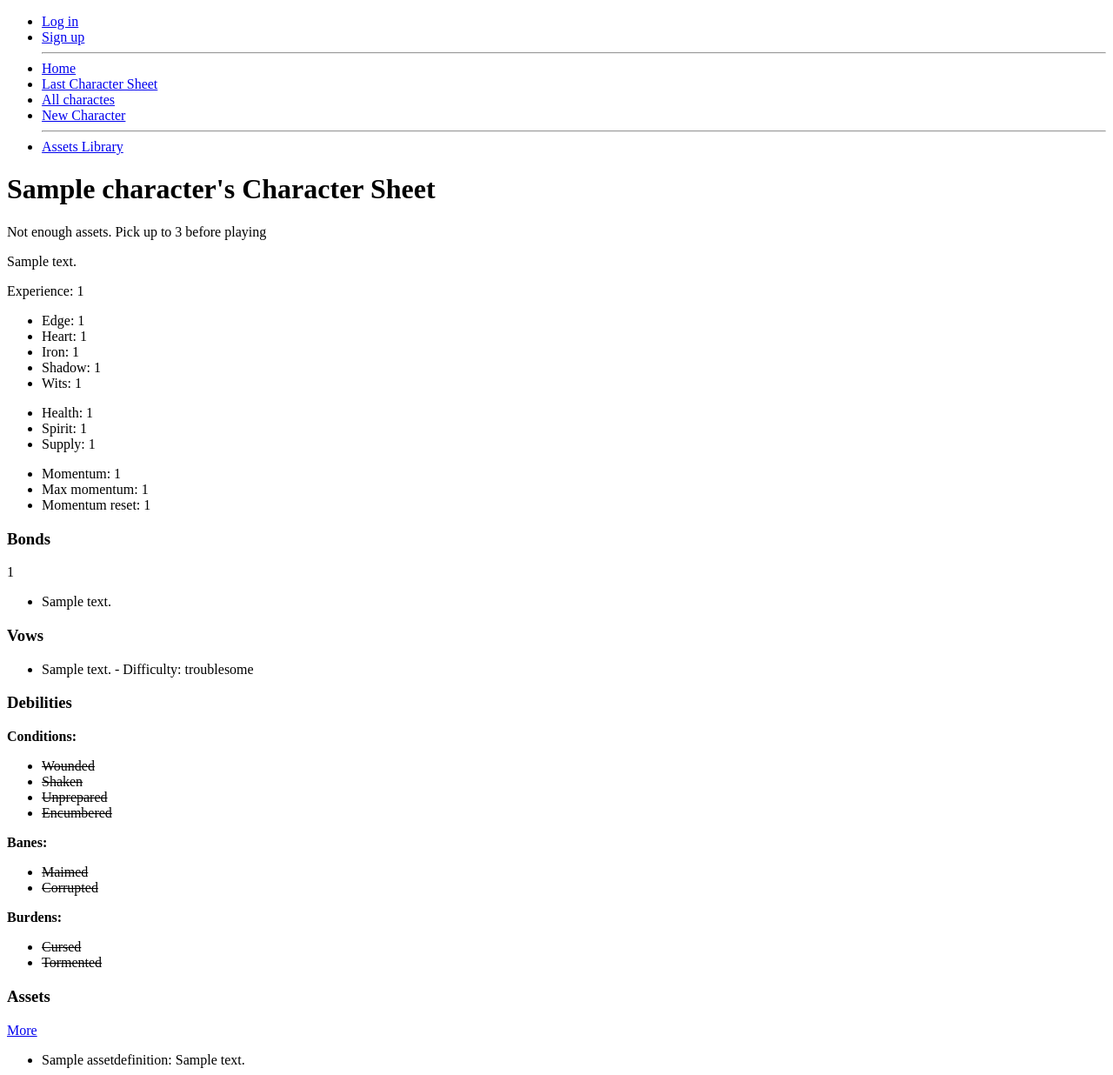
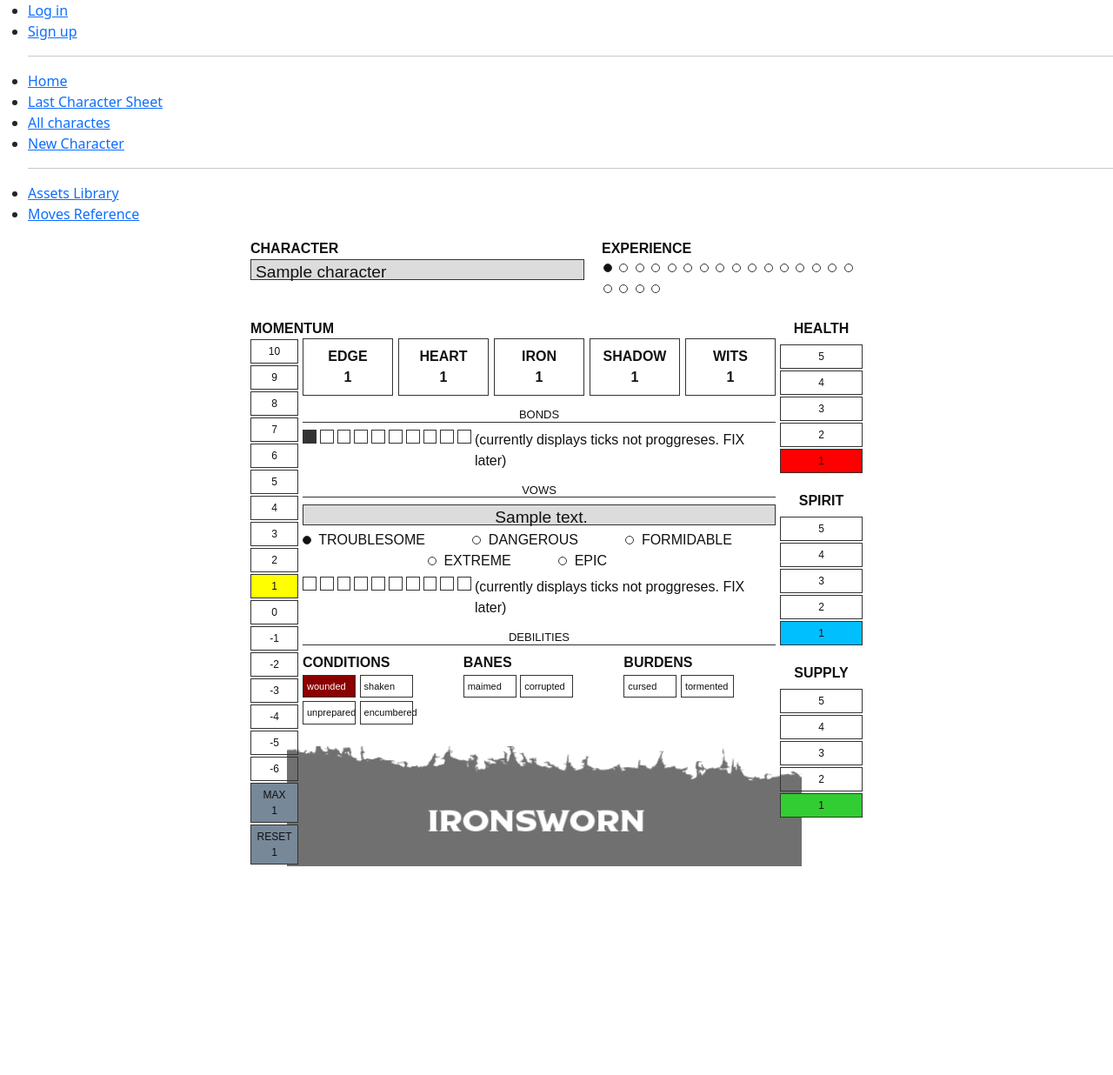
Before and after one commit to M-Pidlisnyi/Ironsworn, a Django app: page /characters/1/ in a window 1280 px wide. Shown: the top 1236 px of the page at 87% size. After the commit the page ends 996 px from the top, so only its background shows below. Run offline with Django 5.2, Linux system fonts and the light colour scheme; tables that the repository leaves empty hold one stand-in row (values such as "Sample post").

Commit message:
charsheet frontend

```diff
--- a/characters/views.py
+++ b/characters/views.py
@@ -110,6 +110,30 @@ class CharacterSheetView(DetailView):
     model = Character
     template_name = 'characters/character_sheet.html'
 
+    def get_context_data(self, **kwargs: Any) -> dict[str, Any]:
+        context  = super().get_context_data(**kwargs)
+        context["momentum_tracker"] = [10, 9, 8, 7, 6, 5, 4, 3, 2, 1, 0, -1, -2, -3, -4, -5, -6]
+        context["difficulty_tracker"] = ["troublesome","dangerous","formidable","extreme","epic"]
+        character:Character = self.get_object() # type: ignore
+        context["statuses"] = [
+            ("HEALTH", character.health),
+            ("SPIRIT", character.spirit),
+            ("SUPPLY", character.supply)
+        ]
+        context["status_tracker"] = [5, 4, 3, 2, 1]
+
+        context["conditions_list"] = ["wounded", "shaken", "unprepared", "encumbered"]
+        context["char_conditions"] = [d.name for d in self.get_object().debilities.filter(type="cond")] # type: ignore
+
+        context["banes_list"] = ["maimed", "corrupted"]
+        context["char_banes"] = [d.name for d in self.get_object().debilities.filter(type="bane")]# type: ignore
+
+        context["burdens_list"] = ["cursed", "tormented"]
+        context["char_burdens"] = [d.name for d in self.get_object().debilities.filter(type="burd")]# type: ignore
+
+
+        return context
+
 class CharacterListView(ListView):
     model = Character
 
--- a/ironsworn/settings.py
+++ b/ironsworn/settings.py
@@ -118,6 +118,7 @@ USE_TZ = True
 # https://docs.djangoproject.com/en/6.0/howto/static-files/
 
 STATIC_URL = 'static/'
+STATICFILES_DIRS = [BASE_DIR / 'static']
 
 LOGIN_REDIRECT_URL = '/'
 LOGOUT_REDIRECT_URL = '/'
--- /dev/null
+++ b/static/css/styles.css
@@ -0,0 +1,195 @@
+.sheet {
+  width: 55%;
+  margin: auto;
+  font-family: Arial, Helvetica, sans-serif;
+  color: #111;
+}
+
+label {
+  font-size: 16px;
+  font-weight: bold;
+}
+
+.header {
+  display: grid;
+  grid-template-columns: 1fr 300px;
+  gap: 20px;
+}
+
+.line {
+  border: 1px solid #333;
+  height: 24px;
+  padding-left: 5px;
+  padding-bottom: 10px;
+  font-size: larger;
+  background-color: gainsboro;
+}
+
+.xp-dots .dot {
+  width: 10px;
+  height: 10px;
+  border: 1px solid #333;
+  border-radius: 50%;
+  display: inline-block;
+  margin: 2px;
+}
+
+.dot.filled {
+  background: #111;
+}
+
+.main {
+  display: grid;
+  grid-template-columns: 60px 1fr 100px;
+  margin-top: 20px;
+}
+
+.momentum{
+  margin-right: 5px;
+}
+.momentum-extra{
+  background-color: lightslategrey;
+}
+.momentum-label{
+  font-weight: bold;
+  text-wrap: wrap;
+}
+
+.momentum .tick,
+.status .tick {
+  border: 1px solid #333;
+  text-align: center;
+  padding: 4px;
+  margin-bottom: 2px;
+  font-size: 12px;
+}
+
+.active-momentum{
+  background-color: yellow;
+}
+.active-health{
+  background-color: red;
+}
+.active-spirit{
+  background-color: deepskyblue;
+}
+.active-supply{
+  background-color: limegreen;
+}
+
+
+.stats {
+  display: grid;
+  grid-template-columns: repeat(5, 1fr);
+  gap: 6px;
+  margin-top: 23px;
+}
+
+.stat {
+  border: 1px solid #333;
+  text-align: center;
+  padding: 8px 0;
+  font-weight: bold;
+}
+
+.section {
+  margin-top: 14px;
+}
+
+.section h3 {
+  text-align: center;
+  border-bottom: 1px solid #333;
+  font-size: 13px;
+}
+
+.progress-track {
+  display: flex;
+  gap: 4px;
+  justify-content: center;
+  margin: 6px 0;
+}
+
+.box {
+  width: 16px;
+  height: 16px;
+  border: 1px solid #333;
+}
+
+.box.filled {
+  background: #333;
+}
+
+.vow-title{
+  text-align: center;
+  margin-bottom: 5px;
+}
+.rank{
+  text-align: center;
+}
+
+.circle {
+  width: 10px;
+  height: 10px;
+  border: 1px solid #333;
+  border-radius: 50%;
+  display: inline-block;
+  margin-right: 4px;
+}
+
+.circle.filled {
+  background: #111;
+}
+
+.difficulty-text{
+  padding-right: 50px;
+}
+
+.debilites-grid {
+  display: grid;
+  grid-template-columns: repeat(3, 1fr);
+  gap: 10px;
+}
+
+.debility-box{
+  display: inline-block;
+  width: 35%;
+}
+.check {
+  border: 1px solid #333;
+  padding: 4px;
+  margin: 2px 0;
+  font-size: 11px;
+}
+.check.filled{
+  background: darkred;
+  color: white;
+}
+
+.status{
+  margin-left: 5px;
+}
+
+.status-block {
+  margin-bottom: 20px;
+}
+
+.status-label {
+  text-align: center;
+  font-weight: bold;
+  margin-bottom: 6px;
+}
+
+.sheet {
+  position: relative;
+}
+
+.sheet-banner {
+  position: absolute;
+  bottom: 0;
+  left: 6%;
+  width: 84%;
+  height: auto;
+  pointer-events: none;
+  z-index: -1;
+  opacity: 0.75;
+}
--- a/templates/base.html
+++ b/templates/base.html
@@ -4,6 +4,9 @@
     <meta charset="UTF-8">
     <meta name="viewport" content="width=device-width, initial-scale=1.0">
     <title>Ironsworn</title>
+    <link href="https://cdn.jsdelivr.net/npm/bootstrap@5.3.8/dist/css/bootstrap.min.css" rel="stylesheet" integrity="sha384-sRIl4kxILFvY47J16cr9ZwB07vP4J8+LH7qKQnuqkuIAvNWLzeN8tE5YBujZqJLB" crossorigin="anonymous">
+    {% load static %}
+    <link rel="stylesheet" href="{% static 'css/styles.css' %}">
 </head>
 <body>
     <nav>
@@ -25,10 +28,12 @@
             <li><a href="{% url 'character-create' %}">New Character</a></li>
             <hr>
             <li><a href="{% url 'assets-library' %}">Assets Library</a></li>
+            <li><a href="{% url 'move-reference' %}">Moves Reference</a></li>
         </ul>
     </nav>
     {% block content %}
 
     {% endblock %}
+    <script src="https://cdn.jsdelivr.net/npm/bootstrap@5.3.8/dist/js/bootstrap.bundle.min.js" integrity="sha384-FKyoEForCGlyvwx9Hj09JcYn3nv7wiPVlz7YYwJrWVcXK/BmnVDxM+D2scQbITxI" crossorigin="anonymous"></script>
 </body>
 </html>
--- a/templates/characters/character_sheet.html
+++ b/templates/characters/character_sheet.html
@@ -1,70 +1,164 @@
-{% extends 'base.html' %}
+<!-- THIS FILE IS AI GENERATED AND IS GUARANTEED TO  CONTAIN HALLUCINATIONS AND ARTIFACTS-->
 
+{% extends "base.html" %}
 {% block content %}
-<h1>{{ character.name }}'s Character Sheet</h1>
-{% if character.assets.count < 3 %}
-<p>Not enough assets. Pick up to 3 before playing</p>
-{%endif%}
-<p>{{ character.description }}</p>
-<p>Experience: {{character.experience}}</p>
-<ul>
-    <li>Edge: {{ character.edge }}</li>
-    <li>Heart: {{ character.heart }}</li>
-    <li>Iron: {{ character.iron }}</li>
-    <li>Shadow: {{ character.shadow }}</li>
-    <li>Wits: {{ character.wits }}</li>
-</ul>
-<ul>
-    <li>Health: {{ character.health }}</li>
-    <li>Spirit: {{ character.spirit }}</li>
-    <li>Supply: {{ character.supply }}</li>
-</ul>
-<ul>
-    <li>Momentum: {{character.momentum}}</li>
-    <li>Max momentum: {{character.momentum_max}}</li>
-    <li>Momentum reset: {{character.momentum_reset}}</li>
-</ul>
-<h3>Bonds</h3>
-<p>{{ character.bonds_progress }}</p>
-<ul>
-{%for bond in character.bonds.all%}
-    <li>{{bond.description}}</li>
-{%endfor%}
-</ul>
 
+<div class="sheet">
 
-<h3>Vows</h3>
-<ul>
-    {%for vow in character.vows.all%}
-    <li>{{vow.description}} - Difficulty: {{vow.get_difficulty_display}}</li>
-    {%endfor%}
-</ul>
+  <!-- HEADER -->
+  <div class="header">
+    <div class="character-name">
+      <label>CHARACTER</label>
+      <div class="line">{{ character.name }}</div>
+    </div>
 
-<h3>Debilities</h3>
-    <b>Conditions:</b>
-        <ul>
-            <li><s>Wounded</s></li>
-            <li><s>Shaken</s></li>
-            <li><s>Unprepared</s></li>
-            <li><s>Encumbered</s></li>
-        </ul>
-    <b>Banes:</b>
-        <ul>
-            <li><s>Maimed</s></li>
-            <li><s>Corrupted</s></li>
-        </ul>
-    <b>Burdens:</b>
-        <ul>
-            <li><s>Cursed</s></li>
-            <li><s>Tormented</s></li>
-        </ul>
+    <div class="experience">
+      <label>EXPERIENCE</label>
+      <div class="xp-dots">
+        {% for i in "01234567890123456789" %}
+          <span class="dot {% if forloop.counter <= character.experience %}filled{% endif %}"></span>
+        {% endfor %}
 
-<h3>Assets</h3>
-<a href="{% url 'character-assets-list' character.pk %}">More</a>
-<ul>
-    {%for asset in character.assets.all%}
-    <li>{{asset.definition.title}}: {{asset.definition.description}}</li>
-    {%endfor%}
-</ul>
-<button><a href="{% url 'add-asset' character.id %}">Add asset</a></button>
+      </div>
+    </div>
+  </div>
+
+  <!-- MAIN GRID -->
+  <div class="main">
+
+    <!-- MOMENTUM -->
+    <div class="momentum">
+        <div class="momentum-label">MOMENTUM</div>
+      {% for i in momentum_tracker %}
+        <div class="tick {% if character.momentum == i %}active-momentum{% endif %}">
+          {{ i }}
+        </div>
+      {% endfor %}
+      <div class="tick momentum-extra">MAX <br>{{character.momentum_max}}</div>
+      <div class="tick momentum-extra">RESET <br>{{character.momentum_reset}}</div>
+
+    </div>
+
+    <!-- CENTER -->
+    <div class="center">
+
+      <!-- STATS -->
+      <div class="stats">
+        <div class="stat">EDGE<br>{{ character.edge }}</div>
+        <div class="stat">HEART<br>{{ character.heart }}</div>
+        <div class="stat">IRON<br>{{ character.iron }}</div>
+        <div class="stat">SHADOW<br>{{ character.shadow }}</div>
+        <div class="stat">WITS<br>{{ character.wits }}</div>
+      </div>
+
+      <!-- BONDS -->
+      <div class="section">
+        <h3>BONDS</h3>
+        <div class="progress-track">
+          {% for i in "0123456789" %}
+            <span class="box {% if forloop.counter <= character.bonds_progress %}filled{% endif %}"></span>
+          {% endfor %}
+          (currently displays ticks not proggreses. FIX later)
+        </div>
+      </div>
+
+      <!-- VOWS -->
+      <div class="section">
+        <h3>VOWS</h3>
+        {% for vow in character.vows.all %}
+        <div class="vow">
+          <div class="line vow-title">{{ vow.description }}</div>
+          <div class="rank">
+            {% for r in difficulty_tracker %}
+              <span class="circle {% if vow.difficulty == forloop.counter %}filled{% endif %}"></span> <span class="difficulty-text">{{ r|upper }}</span>
+            {% endfor %}
+          </div>
+          <div class="progress-track">
+            {% for i in "0123456789" %}
+              <span class="box"></span>
+            {% endfor %}
+             (currently displays ticks not proggreses. FIX later)
+          </div>
+        </div>
+        {% endfor %}
+      </div>
+
+      <!-- DEBILITIES -->
+      <div class="section">
+
+        <h3>DEBILITIES</h3>
+        <div class="debilites-grid">
+          <div>
+            <strong>CONDITIONS</strong>
+            <br>
+            {% for d in conditions_list %}
+              <div class="debility-box check
+                              {% if d in char_conditions %}
+                                filled{% endif %}">
+                              {{d}}
+
+              </div>
+            {% endfor %}
+          </div>
+          <div>
+            <strong>BANES</strong>
+            <br>
+            {% for d in banes_list %}
+              <div class="debility-box check
+                              {% if d in char_banes %}
+                                filled{% endif %}">
+                              {{d}}
+
+              </div>
+            {% endfor %}
+          </div>
+          <div>
+            <strong>BURDENS</strong>
+            <br>
+            {% for d in burdens_list %}
+              <div class="debility-box check
+                              {% if d in char_burdens %}
+                                filled{% endif %}">
+                              {{d}}
+
+              </div>
+            {% endfor %}
+          </div>
+        </div>
+      </div>
+
+    </div>
+
+    <!-- STATUS -->
+    <div class="status">
+      {% for label,value in statuses %}
+        <div class="status-block">
+          <div class="status-label">{{ label }}</div>
+          {% for i in status_tracker %}
+            <div class="tick {% if value == i %}
+                    {% if label == 'HEALTH' %}
+                        active-health
+                    {% elif label == 'SPIRIT' %}
+                        active-spirit
+                    {% elif label == 'SUPPLY' %}
+                        active-supply
+                    {% endif %}
+            {% endif %}">
+              {{ i }}
+            </div>
+          {% endfor %}
+        </div>
+      {% endfor %}
+    </div>
+
+  </div>
+  {% load static %}
+  <img
+    src="{% static 'img/banner.png' %}"
+    alt=""
+    class="sheet-banner"
+  />
+
+</div>
+
 {% endblock %}
```
Also changed, not shown: templates/characters/old_character_sheet.html (added, +70 -0 lines), static/img/banner.png (added).
